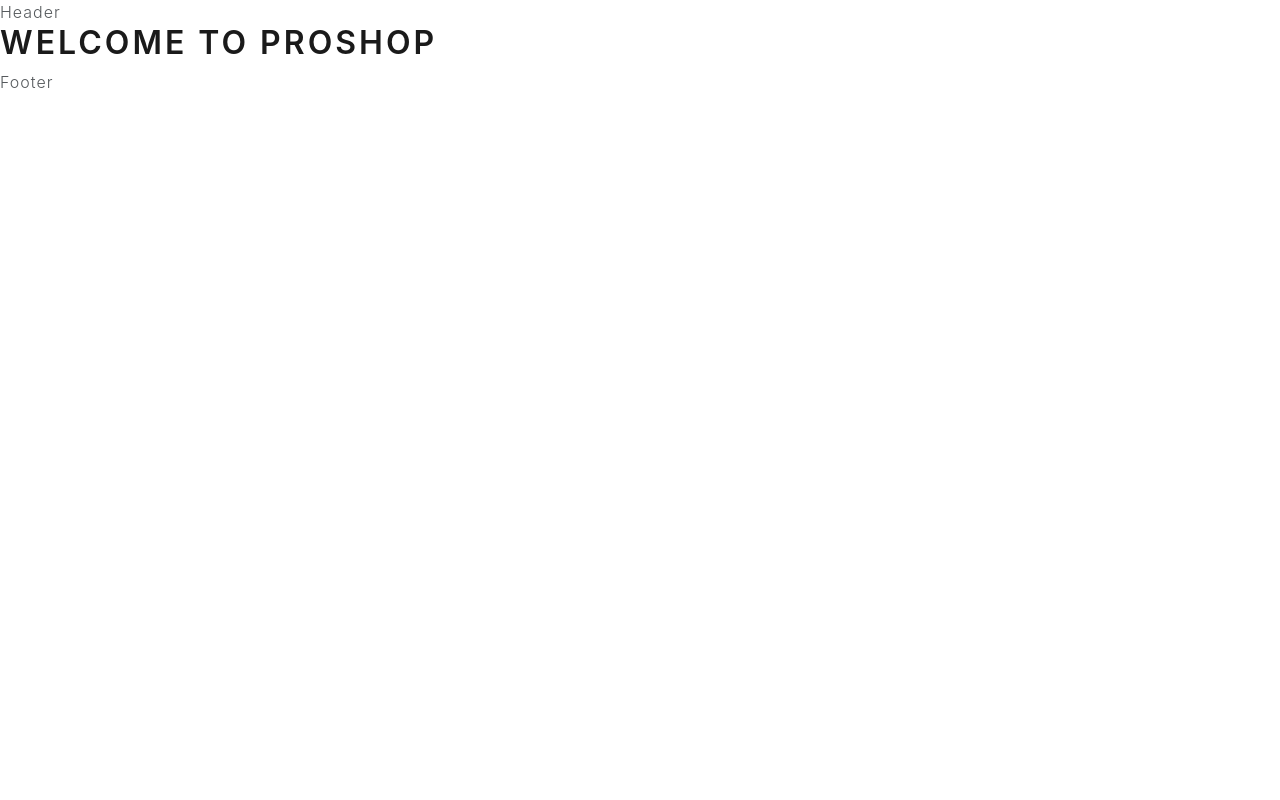
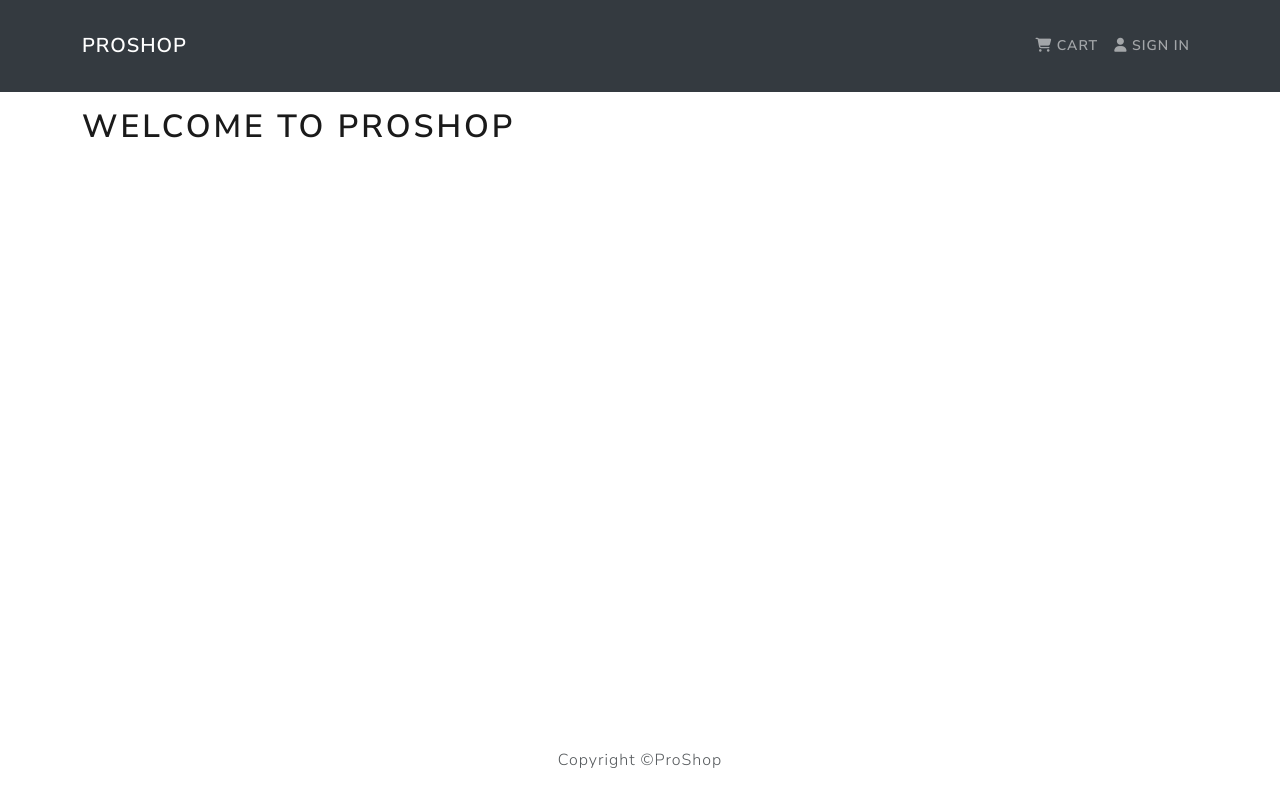
Before and after one commit to git-illite/proShop, a React (Create React App) app in the folder frontend/: page /cart/1 in a window 1280 px wide. Built offline with nearby package versions, Linux system fonts and the light colour scheme.

Commit message:
added bootstrap nav bar and completed header

```diff
--- a/frontend/public/index.html
+++ b/frontend/public/index.html
@@ -12,6 +12,7 @@
     <link rel="apple-touch-icon" href="%PUBLIC_URL%/logo192.png" />
 
     <link rel="manifest" href="%PUBLIC_URL%/manifest.json" />
+    <link rel="stylesheet" href="https://cdnjs.cloudflare.com/ajax/libs/font-awesome/6.5.1/css/all.min.css" integrity="sha512-DTOQO9RWCH3ppGqcWaEA1BIZOC6xxalwEsw9c2QQeAIftl+Vegovlnee1c9QX4TctnWMn13TZye+giMm8e2LwA==" crossorigin="anonymous" referrerpolicy="no-referrer" />
 
     <title>Welcome to ProShop</title>
   </head>
--- a/frontend/src/App.js
+++ b/frontend/src/App.js
@@ -1,11 +1,15 @@
+import React from "react";
+import {Container} from 'react-bootstrap'
 import Header from "./components/Header";
 import Footer from "./components/Footer";
 const  App = () => {
   return (
     <>
      <Header/>
-      <main>
+      <main className="py-3">
+        <Container>
         <h1>Welcome to ProShop</h1>
+        </Container>
       </main>
     <Footer/>
     </>
--- a/frontend/src/components/Footer.js
+++ b/frontend/src/components/Footer.js
@@ -1,8 +1,17 @@
 import React from 'react'
+import { Container,Row,Col } from 'react-bootstrap'
 
 const Footer = () => {
   return (
-    <footer>Footer</footer>
+    <footer>
+      <Container>
+        <Row>
+          <Col className='text-center py-3'>
+            Copyright &copy;ProShop
+          </Col>
+        </Row>
+      </Container>
+      </footer>
   )
 }
 
--- a/frontend/src/components/Header.js
+++ b/frontend/src/components/Header.js
@@ -1,9 +1,23 @@
-import React from 'react'
+import React from "react";
+import { Navbar, Nav, Container } from "react-bootstrap";
 
 const Header = () => {
   return (
-    <header>Header</header>
-  )
-}
+    <header>
+      <Navbar bg="dark" variant="dark" collapseOnSelect expand="lg">
+        <Container>
+          <Navbar.Brand href="/">ProShop</Navbar.Brand>
+          <Navbar.Toggle aria-controls="basic-navbar-nav" />
+          <Navbar.Collapse id="basic-navbar-nav">
+            <Nav className="ms-auto">
+              <Nav.Link href="/cart"><i className='fas fa-shopping-cart'></i> Cart</Nav.Link>
+              <Nav.Link href="/login"><i className='fas fa-user'></i> Sign In</Nav.Link>
+            </Nav>
+          </Navbar.Collapse>
+        </Container>
+      </Navbar>
+    </header>
+  );
+};
 
-export default Header
+export default Header;
--- a/frontend/src/index.css
+++ b/frontend/src/index.css
@@ -1,13 +1,3 @@
-body {
-  margin: 0;
-  font-family: -apple-system, BlinkMacSystemFont, 'Segoe UI', 'Roboto', 'Oxygen',
-    'Ubuntu', 'Cantarell', 'Fira Sans', 'Droid Sans', 'Helvetica Neue',
-    sans-serif;
-  -webkit-font-smoothing: antialiased;
-  -moz-osx-font-smoothing: grayscale;
+main{
+  min-height:80vh;
 }
-
-code {
-  font-family: source-code-pro, Menlo, Monaco, Consolas, 'Courier New',
-    monospace;
-}
```
Also changed, not shown: frontend/src/bootstrap.min.css.
